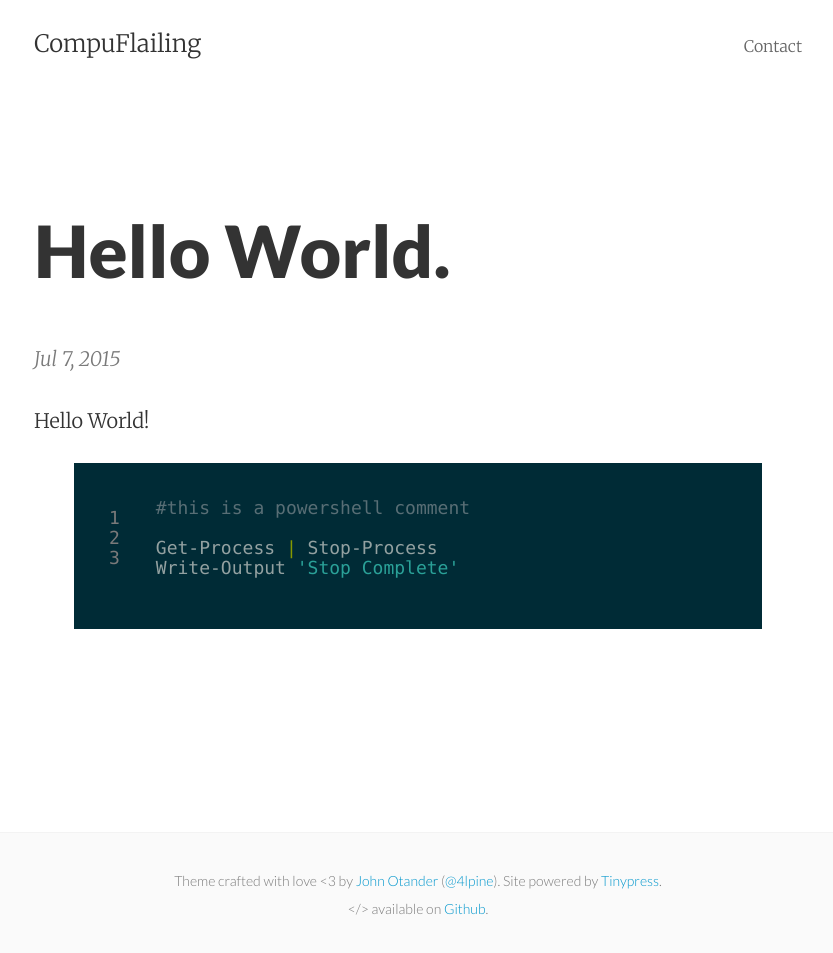
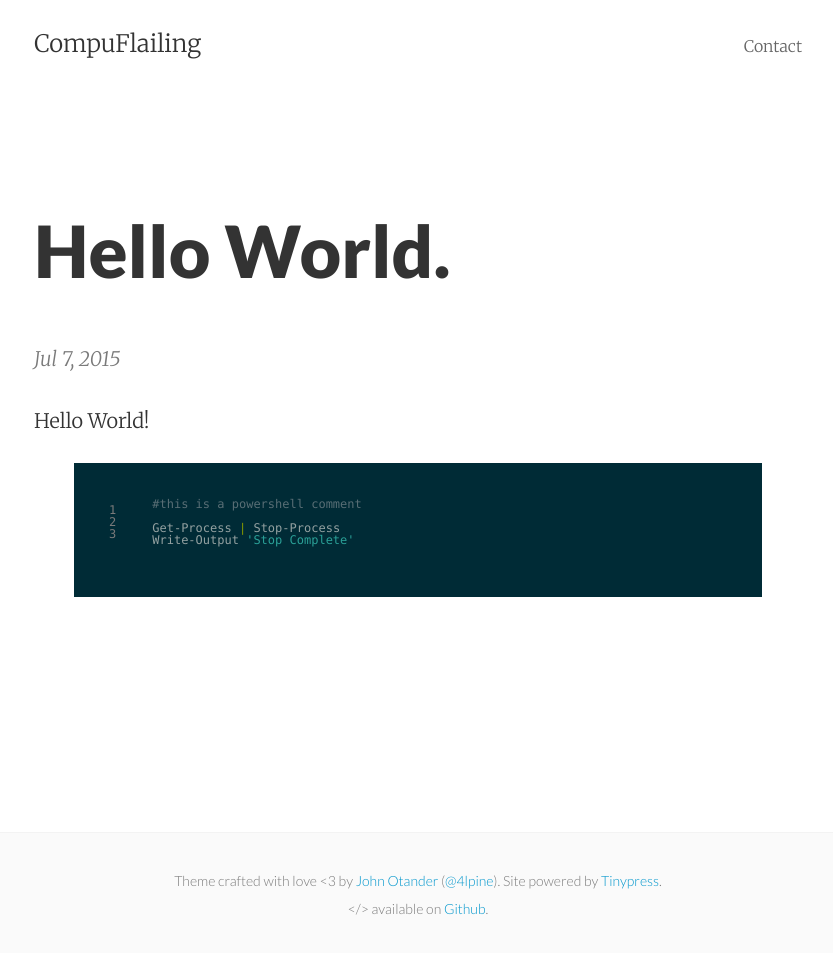
Before and after one commit to RandomNoun7/RandomNoun7.github.io, a Jekyll site: the page built from _posts/2015-07-07-hello-world.markdown, in a window 1280 px wide. Shown: the whole page, without its empty margins (222-1055 px from the left). Built offline with Jekyll 4.4.1, drawn with Linux system fonts in a browser that asks for light colours; nearby versions of some CDN libraries.

Commit message:
no message

```diff
--- a/css/pixyll.css
+++ b/css/pixyll.css
@@ -175,6 +175,10 @@ body {
   background-color: #999;
 }
 
+.linenodiv {
+	border-right: solid gray;
+}
+
 .linenodiv pre {
 	background-color: #002b36;
 }
@@ -205,8 +209,8 @@ code {
 
 pre {
   padding: 1rem;
-  font-size: 1.125rem;
-  line-height: 1.25rem;
+  font-size: .75rem;
+  line-height: .75rem;
   overflow-x: auto;
   margin-bottom: 1rem;
 }
@@ -214,6 +218,10 @@ pre {
 .highlight .p {
   font-size: 1.125rem;
   line-height: 1.125rem;
+}
+
+table.highlightable {
+	border-collapse: collapse;
 }
 
 blockquote {
```
